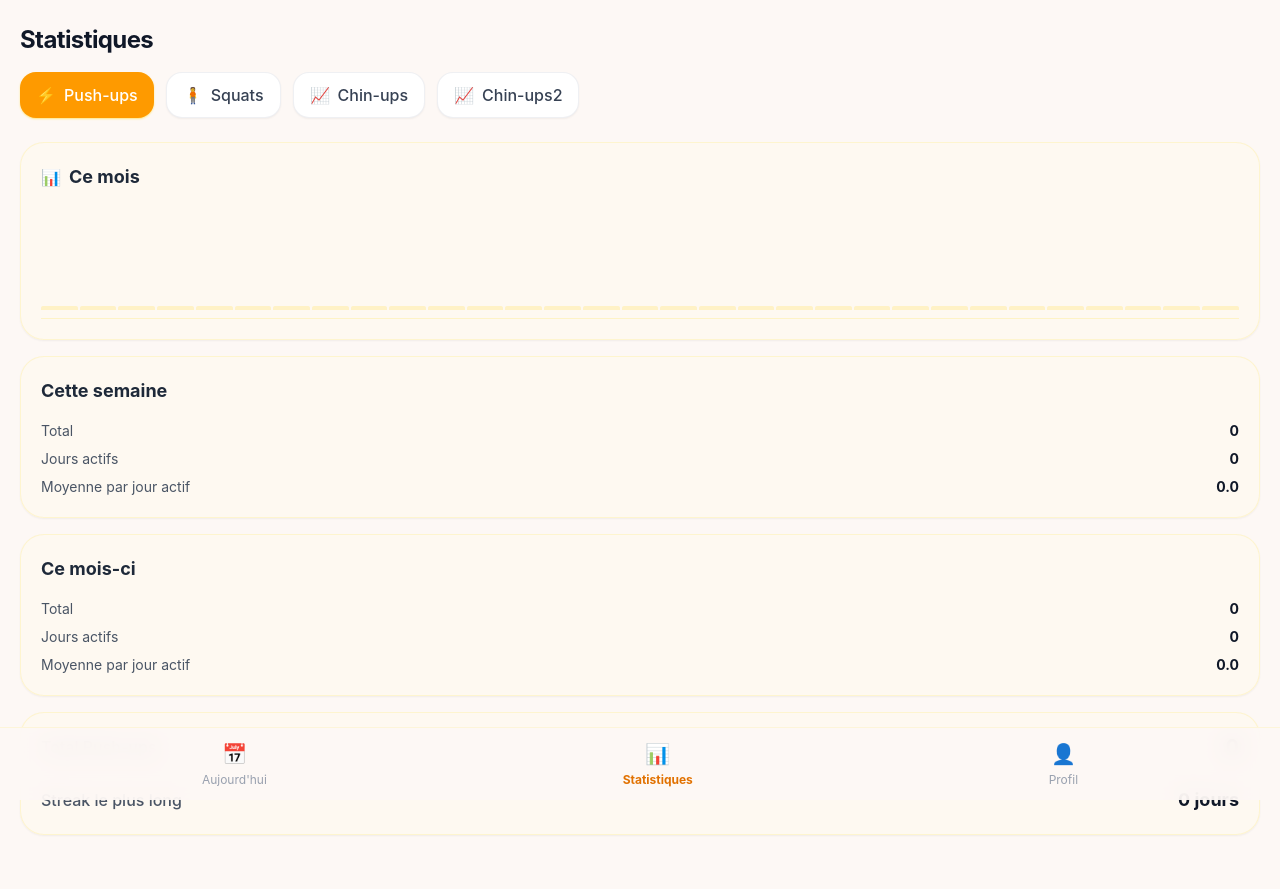
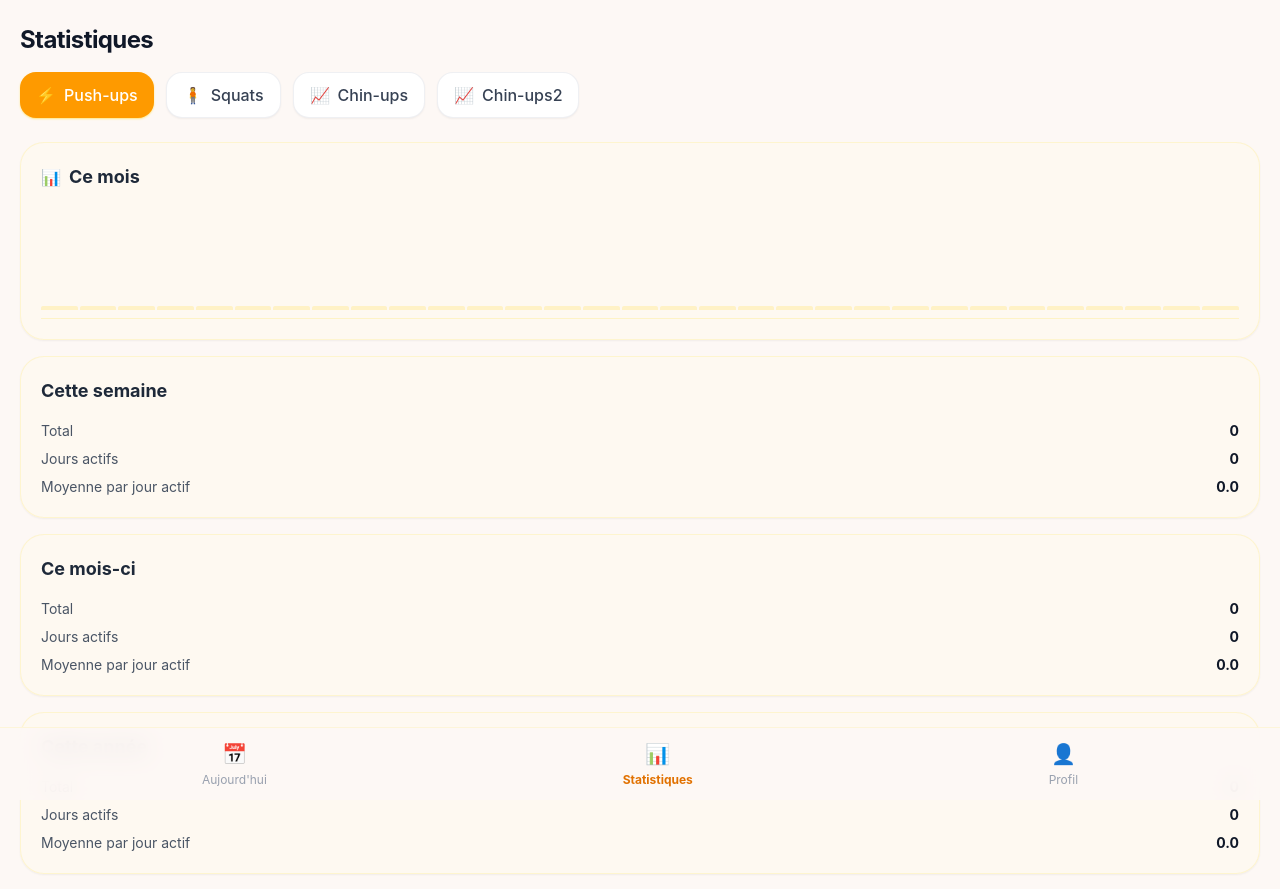
Before and after one commit to mauvaisetroupe/countrep, a Vue app: page /stats in a window 1280 px wide. Shown: the top 889 px of the page. Built offline with nearby package versions, Linux system fonts and the light colour scheme.

Commit message:
add year stats

```diff
--- a/src/views/StatsView.vue
+++ b/src/views/StatsView.vue
@@ -1,5 +1,5 @@
 <script setup lang="ts">
-import { ref, computed, onMounted, watch } from 'vue'
+import { ref, computed, onMounted } from 'vue'
 import { db, type Workout } from '../db'
 
 const selectedExercise = ref('Push-ups')
@@ -78,8 +78,6 @@ const getStatsForPeriod = (startDate: Date, endDate: Date) => {
   const activeDays = activeDaysSet.size
 
   // Calcul du nombre de jours écoulés ou total dans la période pour la moyenne
-  const diffTime = Math.abs(endDate.getTime() - startDate.getTime())
-  const totalDaysInPeriod = Math.ceil(diffTime / (1000 * 3600 * 24)) + 1
   const average = activeDays > 0 ? (total / activeDays).toFixed(1) : '0.0'
 
   return { total, activeDays, average }
@@ -205,6 +203,15 @@ const monthChartData = computed(() => {
         </div>
       </section>
 
+      <section class="bg-amber-50/40 border border-amber-100/80 rounded-3xl p-5 shadow-xs space-y-4">
+        <h2 class="text-lg font-bold text-gray-800">Cette année</h2>
+        <div class="space-y-2 text-sm">
+          <div class="flex justify-between text-gray-600"><span>Total</span><span class="font-bold text-gray-900">{{ yearStats.total }}</span></div>
+          <div class="flex justify-between text-gray-600"><span>Jours actifs</span><span class="font-bold text-gray-900">{{ yearStats.activeDays }}</span></div>
+          <div class="flex justify-between text-gray-600"><span>Moyenne par jour actif</span><span class="font-bold text-gray-900">{{ yearStats.average }}</span></div>
+        </div>
+      </section>
+
       <!-- Carte Résumé Global (Total & Streak) -->
       <section class="bg-amber-50/40 border border-amber-100/80 rounded-3xl p-5 shadow-xs space-y-3">
         <div class="flex justify-between items-center">
```
